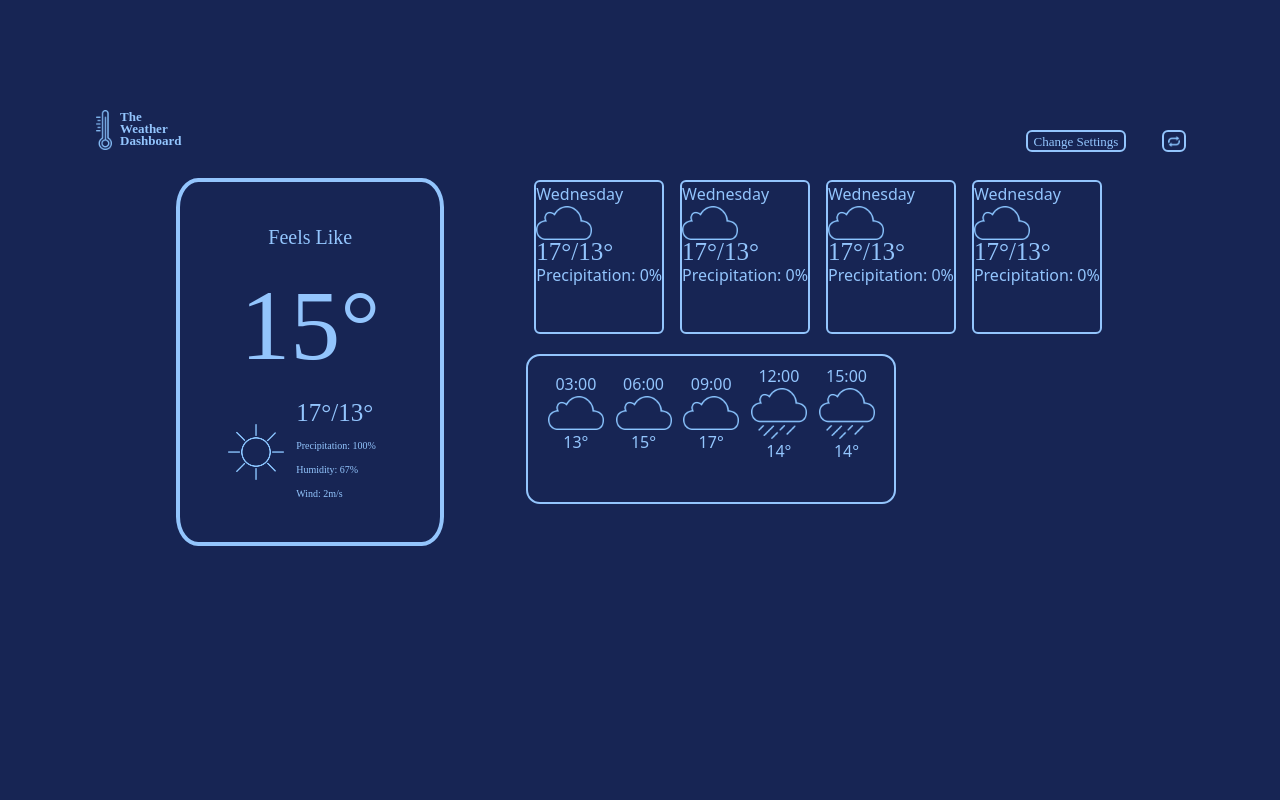
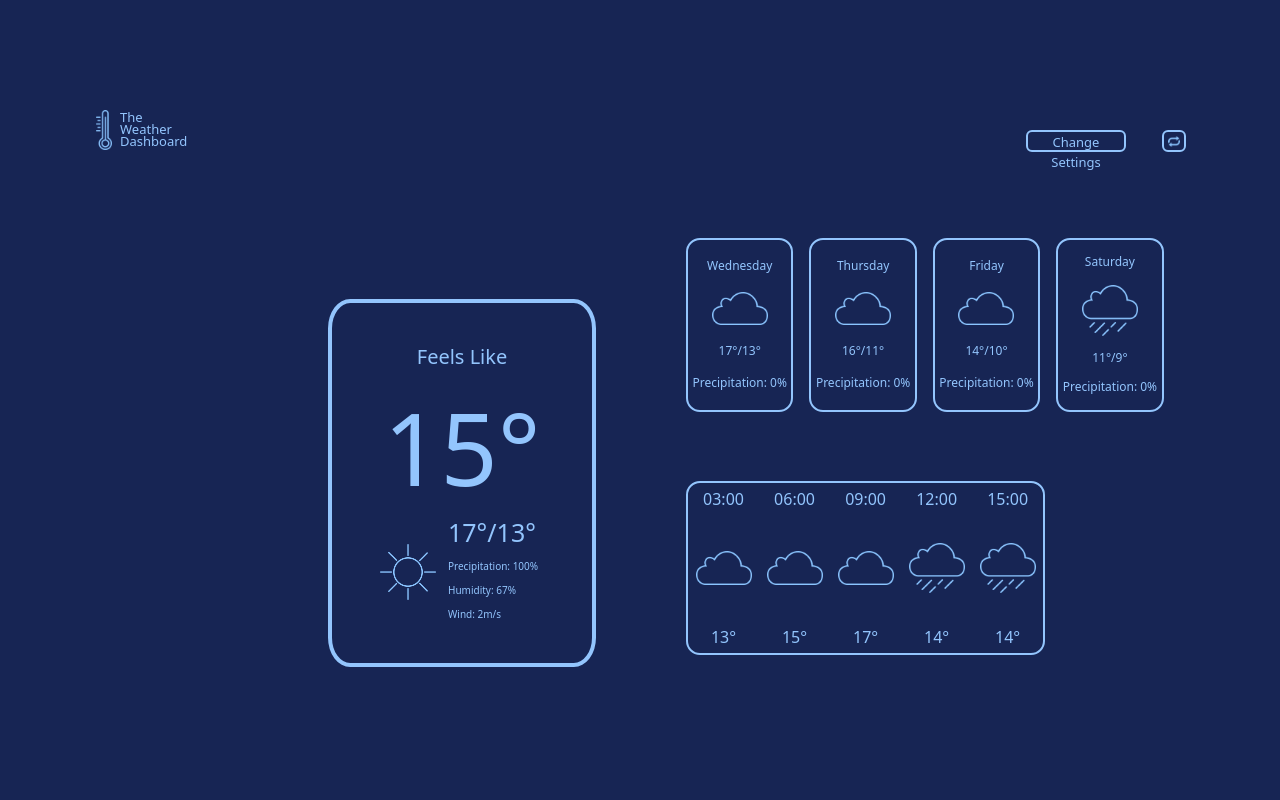
Before and after one commit to ehsanidev/weather-dashboard, a website: page index.html in a window 1280 px wide. Drawn offline with Linux system fonts and the light colour scheme.

Commit message:
Updating Weather Dashboard Page

```diff
--- a/index.html
+++ b/index.html
@@ -1,48 +1,98 @@
 <!DOCTYPE html>
 <html lang="en">
   <head>
-    <meta charset="UTF-8">
-    <meta name="viewport" content="width=device-width, initial-scale=1.0">
-    <link href="./src/output.css" rel="stylesheet">
+    <meta charset="UTF-8" />
+    <meta name="viewport" content="width=device-width, initial-scale=1.0" />
+    <link href="./src/output.css" rel="stylesheet" />
     <title>weather dashboard</title>
   </head>
   <body class="bg-blue-950">
-    <div id="app" class="flex flex-col gap-8">
-        <header class="h-[150px] flex flex-row justify-between items-end px-24">
-            <div id="leftSide" class="h-14 flex flex-row gap-2 items-end justify-evenly">
-                <div class="max-w-4"><img src="./assets/icons/logo.png" alt="logo"></div>
-                <span class="font-ANbold font-bold text-blue-300 pb-[3px]" style="font-size: 13px; line-height: 12px;">
-                    The</br>
-                   Weather</br>
+    <div id="app" class="grid grid-rows-[auto_1fr] h-screen gap-4">
+      <header
+        class="h-[150px] row-start-1 row-end-2 flex flex-row justify-between items-end px-24"
+      >
+        <div
+          id="leftSide"
+          class="h-14 flex flex-row gap-2 items-end justify-evenly"
+        >
+          <div class="max-w-4">
+            <img src="./assets/icons/logo.png" alt="logo" />
+          </div>
+          <span
+            class="font-mediumQuicksand text-blue-300 pb-[3px]"
+            style="font-size: 13px; line-height: 12px"
+          >
+            The<br />
+            Weather<br />
             Dashboard
           </span>
         </div>
-            <div id="rightSide" class="h-14 flex flex-row gap-10 justify-between items-end">
-                <div class="w-24 h-[18px] outline outline-2 outline-offset-3 rounded outline-blue-300 text-center">
+        <div
+          id="rightSide"
+          class="h-14 flex flex-row gap-10 justify-between items-end"
+        >
+          <div
+            class="w-24 h-[18px] outline outline-2 outline-offset-3 rounded outline-blue-300 text-center"
+          >
             <a href="#" class="h-[100%] w-[100%] block">
-                        <span class="block font-ANregular text-blue-300" style="font-size: 13px; line-height: 20px;">Change Settings</span>
+              <span
+                class="block font-regularQuicksand text-blue-300"
+                style="font-size: 13px; line-height: 20px"
+                >Change Settings</span
+              >
             </a>
           </div>
-                <a href="#" class="h-[18px] outline outline-2 outline-offset-3 rounded outline-blue-300">
+          <a
+            href="#"
+            class="h-[18px] outline outline-2 outline-offset-3 rounded outline-blue-300"
+          >
             <div class="w-5 p-1">
-                    <img src="./assets/icons/art_refresh.png" alt="refresh">
+              <img src="./assets/icons/art_refresh.png" alt="refresh" />
             </div>
           </a>
         </div>
       </header>
-        <main class="flex justify-center gap-24">
-            <div id="big-parent-left" class="w-[260px] h-[360px] outline outline-4 outline-blue-300 rounded-[7%]">
-                <div id="left-card" class="w-[100%] h-[360px] flex flex-col justify-evenly items-center">
-                    <h1 class="text-blue-300 font-ANmedium" style="font-size: 20px; line-height: 30px;">Feels Like</h1>
-                    <span class="font-ANbold text-blue-300" style="font-size: 100px; line-height: 70px;">15°</span>
+      <main
+        class="row-start-2 row-end-3 flex justify-center items-center gap-24 w-full h-full"
+      >
+        <div
+          id="big-parent-left"
+          class="flex justify-end items-center h-full w-full"
+        >
+          <div
+            id="left-card"
+            class="flex flex-col justify-evenly items-center w-[260px] h-[360px] outline outline-4 outline-blue-300 rounded-[7%]"
+          >
+            <h1
+              class="text-blue-300 font-semiBoldQuicksand"
+              style="font-size: 20px; line-height: 30px"
+            >
+              Feels Like
+            </h1>
+            <span
+              class="text-blue-300 font-semiBoldQuicksand"
+              style="font-size: 100px; line-height: 70px"
+              >15°</span
+            >
             <div id="left-card-bottom" class="flex gap-3 items-center">
-                        <div class="w-14"><img src="./assets/icons/art_clear.png" alt="clear"></div>
+              <div class="w-14">
+                <img src="./assets/icons/art_clear.png" alt="clear" />
+              </div>
               <div id="l-card-b_right" class="flex flex-col gap-1">
-                            <div id="l-card-b_right-top"><span class="text-blue-300 font-ANmedium" style="font-size: 25px; line-height: 23px;">17°/13°</span></div>
+                <div id="l-card-b_right-top">
+                  <span
+                    class="text-blue-300 font-regularQuicksand"
+                    style="font-size: 25px; line-height: 23px"
+                    >17°/13°</span
+                  >
+                </div>
                 <div id="l-card-b_right-bottom" class="w-24">
-                                <span class="text-blue-300 font-ANmedium h-[100%]" style="font-size: 10px; line-height: 10px;">
-                                    Precipitation: 100%</br>
-                                    Humidity: 67%</br>
+                  <span
+                    class="text-blue-300 font-regularQuicksand h-[100%]"
+                    style="font-size: 10px; line-height: 10px"
+                  >
+                    Precipitation: 100%<br />
+                    Humidity: 67%<br />
                     Wind: 2m/s
                   </span>
                 </div>
@@ -50,61 +100,158 @@
             </div>
           </div>
         </div>
-            <div id="big-parent-right" class="flex flex-col h-[100%] gap-8">
-                <div id="right-cards_top" class="w-auto h-[150px]">
-                    <ul id="daysWeather" class="flex justify-between items-center gap-5 h-[150px]">
-                        <li class="flex flex-col outline outline-2 outline-blue-300 rounded h-[150px]">
-                            <span class="text-blue-300">Wednesday</span>
-                            <div class="w-14"><img src="./assets/icons/art_clouds.png" alt="clouds"></div>
-                            <span class="text-blue-300 font-ANmedium" style="font-size: 25px; line-height: 23px;">17°/13°</span>
-                            <span class="text-blue-300">Precipitation: 0%</span>
+        <div
+          id="big-parent-right"
+          class="flex flex-col items-center justify-center w-full h-full"
+        >
+          <div
+            id="right-cards_top"
+            class="flex items-center justify-start w-full h-full"
+          >
+            <ul
+              id="daysWeather"
+              class="flex justify-center items-center gap-5 w-[80%] h-[170px]"
+            >
+              <li
+                class="flex flex-col outline outline-2 outline-blue-300 rounded-xl items-center justify-evenly h-full w-[100%]"
+              >
+                <span
+                  class="text-blue-300 font-regularQuicksand"
+                  style="font-size: 12px; line-height: 12px"
+                  >Wednesday</span
+                >
+                <div class="w-14">
+                  <img src="./assets/icons/art_clouds.png" alt="clouds" />
+                </div>
+                <span
+                  class="text-blue-300 font-regularQuicksand"
+                  style="font-size: 12px; line-height: 12px"
+                  >17°/13°</span
+                >
+                <span
+                  class="text-blue-300 font-regularQuicksand"
+                  style="font-size: 12px; line-height: 12px"
+                  >Precipitation: 0%</span
+                >
               </li>
-                        <li class="flex flex-col outline outline-2 outline-blue-300 rounded h-[150px]">
-                            <span class="text-blue-300">Wednesday</span>
-                            <div class="w-14"><img src="./assets/icons/art_clouds.png" alt="clouds"></div>
-                            <span class="text-blue-300 font-ANmedium" style="font-size: 25px; line-height: 23px;">17°/13°</span>
-                            <span class="text-blue-300">Precipitation: 0%</span>
+
+              <li
+                class="flex flex-col outline outline-2 outline-blue-300 rounded-xl items-center justify-evenly h-full w-[100%]"
+              >
+                <span
+                  class="text-blue-300 font-regularQuicksand"
+                  style="font-size: 12px; line-height: 12px"
+                  >Thursday</span
+                >
+                <div class="w-14">
+                  <img src="./assets/icons/art_clouds.png" alt="clouds" />
+                </div>
+                <span
+                  class="text-blue-300 font-regularQuicksand"
+                  style="font-size: 12px; line-height: 12px"
+                  >16°/11°</span
+                >
+                <span
+                  class="text-blue-300 font-regularQuicksand"
+                  style="font-size: 12px; line-height: 12px"
+                  >Precipitation: 0%</span
+                >
               </li>
-                        <li class="flex flex-col outline outline-2 outline-blue-300 rounded h-[150px]">
-                            <span class="text-blue-300">Wednesday</span>
-                            <div class="w-14"><img src="./assets/icons/art_clouds.png" alt="clouds"></div>
-                            <span class="text-blue-300 font-ANmedium" style="font-size: 25px; line-height: 23px;">17°/13°</span>
-                            <span class="text-blue-300">Precipitation: 0%</span>
+
+              <li
+                class="flex flex-col outline outline-2 outline-blue-300 rounded-xl items-center justify-evenly h-full w-[100%]"
+              >
+                <span
+                  class="text-blue-300 font-regularQuicksand"
+                  style="font-size: 12px; line-height: 12px"
+                  >Friday</span
+                >
+                <div class="w-14">
+                  <img src="./assets/icons/art_clouds.png" alt="clouds" />
+                </div>
+                <span
+                  class="text-blue-300 font-regularQuicksand"
+                  style="font-size: 12px; line-height: 12px"
+                  >14°/10°</span
+                >
+                <span
+                  class="text-blue-300 font-regularQuicksand"
+                  style="font-size: 12px; line-height: 12px"
+                  >Precipitation: 0%</span
+                >
               </li>
-                        <li class="flex flex-col outline outline-2 outline-blue-300 rounded h-[150px]">
-                            <span class="text-blue-300">Wednesday</span>
-                            <div class="w-14"><img src="./assets/icons/art_clouds.png" alt="clouds"></div>
-                            <span class="text-blue-300 font-ANmedium" style="font-size: 25px; line-height: 23px;">17°/13°</span>
-                            <span class="text-blue-300">Precipitation: 0%</span>
+
+              <li
+                class="flex flex-col outline outline-2 outline-blue-300 rounded-xl items-center justify-evenly h-full w-[100%]"
+              >
+                <span
+                  class="text-blue-300 font-regularQuicksand"
+                  style="font-size: 12px; line-height: 12px"
+                  >Saturday</span
+                >
+                <div class="w-14">
+                  <img src="./assets/icons/art_rain.png" alt="clouds" />
+                </div>
+                <span
+                  class="text-blue-300 font-regularQuicksand"
+                  style="font-size: 12px; line-height: 12px"
+                  >11°/9°</span
+                >
+                <span
+                  class="text-blue-300 font-regularQuicksand"
+                  style="font-size: 12px; line-height: 12px"
+                  >Precipitation: 0%</span
+                >
               </li>
             </ul>
           </div>
-                <div id="right-card_bottom" class="w-[350px] h-[130px] outline outline-2 outline-offset-8 outline-blue-300 rounded">
-                    <ul id="todayWeather" class="flex justify-evenly text-center items-center rounded">
-                        <li>
-                            <span class="text-blue-300">03:00</span>
-                            <div class="w-14"><img src="./assets/icons/art_clouds.png" alt="clouds"></div>
-                            <span class="text-blue-300">13°</span>
+
+          <div
+            id="right-card_bottom"
+            class="flex items-start justify-start w-full h-full"
+          >
+            <ul
+              id="todayWeather"
+              class="flex flex-row justify-between text-center w-[60%] h-[170px] py-1 items-start outline outline-2 outline-blue-300 rounded-xl"
+            >
+              <li class="flex flex-col items-center justify-between w-[100%] h-full">
+                <span class="text-blue-300 font-regularQuicksand">03:00</span>
+                <div class="w-14">
+                  <img src="./assets/icons/art_clouds.png" alt="clouds" />
+                </div>
+                <span class="text-blue-300 font-regularQuicksand">13°</span>
               </li>
-                        <li>
-                            <span class="text-blue-300">06:00</span>
-                            <div class="w-14"><img src="./assets/icons/art_clouds.png" alt="clouds"></div>
-                            <span class="text-blue-300">15°</span>
+
+              <li class="flex flex-col items-center justify-between w-[100%] h-full">
+                <span class="text-blue-300 font-regularQuicksand">06:00</span>
+                <div class="w-14">
+                  <img src="./assets/icons/art_clouds.png" alt="clouds" />
+                </div>
+                <span class="text-blue-300 font-regularQuicksand">15°</span>
               </li>
-                        <li>
-                            <span class="text-blue-300">09:00</span>
-                            <div class="w-14"><img src="./assets/icons/art_clouds.png" alt="clouds"></div>
-                            <span class="text-blue-300">17°</span>
+
+              <li class="flex flex-col items-center justify-between w-[100%] h-full">
+                <span class="text-blue-300 font-regularQuicksand">09:00</span>
+                <div class="w-14">
+                  <img src="./assets/icons/art_clouds.png" alt="clouds" />
+                </div>
+                <span class="text-blue-300 font-regularQuicksand">17°</span>
               </li>
-                        <li>
-                            <span class="text-blue-300">12:00</span>
-                            <div class="w-14"><img src="./assets/icons/art_rain.png" alt="rain"></div>
-                            <span class="text-blue-300">14°</span>
+
+              <li class="flex flex-col items-center justify-between w-[100%] h-full">
+                <span class="text-blue-300 font-regularQuicksand">12:00</span>
+                <div class="w-14">
+                  <img src="./assets/icons/art_rain.png" alt="rain" />
+                </div>
+                <span class="text-blue-300 font-regularQuicksand">14°</span>
               </li>
-                        <li>
-                            <span class="text-blue-300">15:00</span>
-                            <div class="w-14"><img src="./assets/icons/art_rain.png" alt="rain"></div>
-                            <span class="text-blue-300">14°</span>
+
+              <li class="flex flex-col items-center justify-between w-[100%] h-full">
+                <span class="text-blue-300 font-regularQuicksand">15:00</span>
+                <div class="w-14">
+                  <img src="./assets/icons/art_rain.png" alt="rain" />
+                </div>
+                <span class="text-blue-300 font-regularQuicksand">14°</span>
               </li>
             </ul>
           </div>
--- a/src/fonts.css
+++ b/src/fonts.css
@@ -1,18 +1,23 @@
 @font-face {
-    font-family: 'AvenirNext-Regular';
-    src: url('/assets/fonts/AvenirNext-Regular.ttf') format('ttf');
+    font-family: "Quicksand", sans-serif;
+    src: url(../assets/fonts/Quicksand-Regular.ttf);
+    font-optical-sizing: auto;
     font-weight: 400;
     font-style: normal;
 }
+
 @font-face {
-    font-family: 'AvenirNext-DemiBold';
-    src: url('/assets/fonts/AvenirNext-DemiBold.ttf') format('ttf');
-    font-weight: 700;
+    font-family: "Quicksand", sans-serif;
+    src: url(../assets/fonts/Quicksand-Medium.ttf);
+    font-optical-sizing: auto;
+    font-weight: 500;
     font-style: normal;
 }
+
 @font-face {
-    font-family: 'AvenirNext-Medium';
-    src: url('/assets/fonts/AvenirNext-Medium.ttf') format('ttf');
+    font-family: "Quicksand", sans-serif;
+    src: url(../assets/fonts/Quicksand-SemiBold.ttf);
+    font-optical-sizing: auto;
     font-weight: 600;
     font-style: normal;
 }
--- a/src/input.css
+++ b/src/input.css
@@ -1,4 +1,5 @@
 @import './fonts.css';
+
 @tailwind base;
 @tailwind components;
 @tailwind utilities;
```
Also changed, not shown: tailwind.config.js (+15 -3 lines), assets/fonts/AvenirNext-DemiBold.ttf (deleted), assets/fonts/AvenirNext-Medium.ttf (deleted), assets/fonts/AvenirNext-Regular.ttf (deleted), assets/fonts/Quicksand-Bold.ttf (added), assets/fonts/Quicksand-Light.ttf (added), assets/fonts/Quicksand-Medium.ttf (added), assets/fonts/Quicksand-Regular.ttf (added), assets/fonts/Quicksand-SemiBold.ttf (added), src/output.css. Lines whose indentation alone changed are shown as unchanged.
